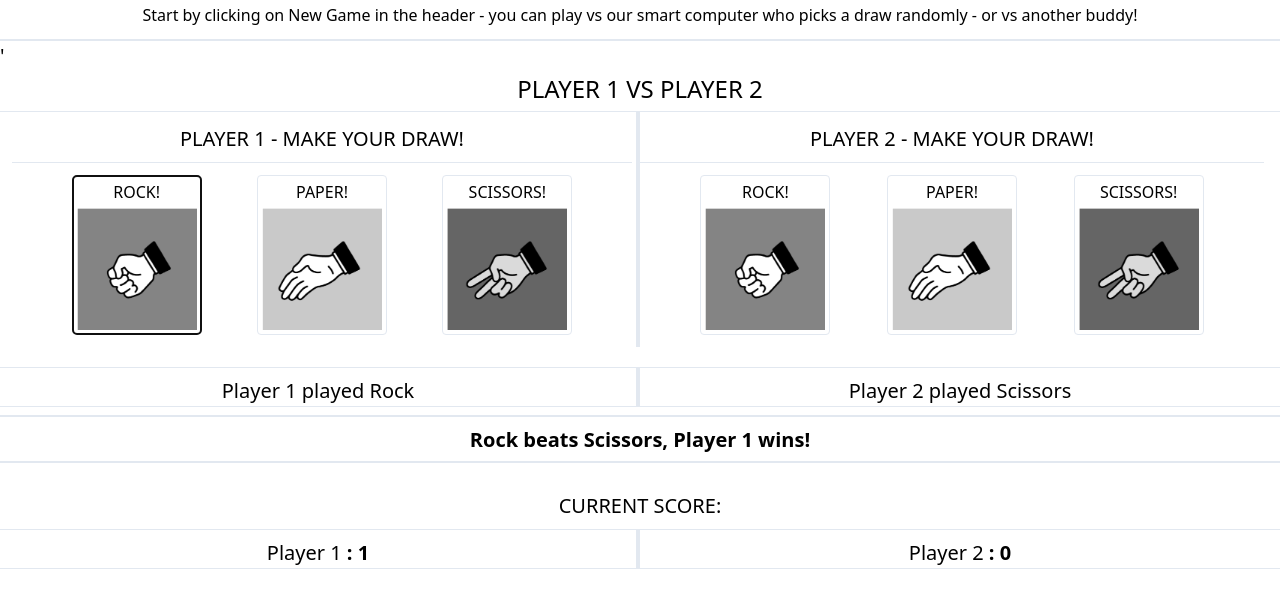
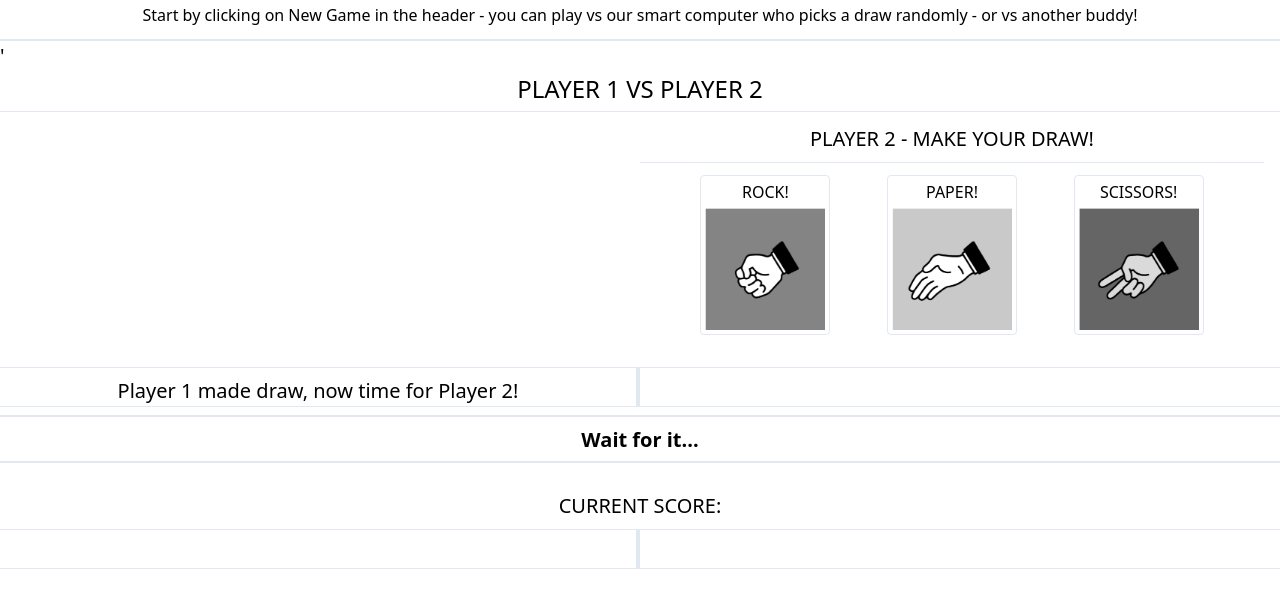
Before and after one commit to leiter007/rock_paper_scissors, a website: page src/twoplayers.html in a window 1280 px wide. Both pictures are taken after a click on the button "ROCK!". Shown: the part 130-738 px from the top of the page. Drawn offline with nearby package versions, Linux system fonts and the light colour scheme.

Commit message:
adds array for storing Player 1 draw, and changes function for player1 button Rock and player 2 button Paper to test calculations, and seem to work

```diff
--- a/src/js/round_2P.js
+++ b/src/js/round_2P.js
@@ -3,7 +3,6 @@ class Round_2P {
         this.draw = {}
     }
 
-    // Change names and win messages if Player 2 is not computer
     player1_Name() {
        return "Player 1"
     }
@@ -19,20 +18,17 @@ class Round_2P {
         return `${player2} wins!`
     }
 
-    setDraws (draw1) {
+    setDraws (draw1, draw2) {
         this.draw.player1 = this.player1_Draw(draw1)
-        this.draw.player2 = this.player2_Draw()
+        this.draw.player2 = this.player2_Draw(draw2)
     }
 
     player1_Draw(draw1) {
         return(draw1)
     }
 
-    // Change here if Player 2 is not computer
-    player2_Draw() {
-        let options = ["Rock", "Paper", "Scissors","Rock", "Paper", "Scissors"]
-        let random = options[Math.floor(Math.random()*6)]
-        return random
+    player2_Draw(draw2) {
+       return(draw2)
     }
 
     calculateDraw() {
--- a/src/twoplayers.html
+++ b/src/twoplayers.html
@@ -108,11 +108,14 @@
 
 //HTML ELEMENTS
 const newGameBtn = document.getElementById("new_one_vs_one_game")
-// const player1Space = document.getElementById("player1_space")
-// const player2Space = document.getElementById("player2_space")
+const player1Space = document.getElementById("player1_space")
+const player2Space = document.getElementById("player2_space")
 const rockBtn = document.getElementById("rock-btn")
 const paperBtn = document.getElementById("paper-btn")
 const scissorsBtn = document.getElementById("scissors-btn")
+const rockBtn_2 = document.getElementById("rock-btn-2")
+const paperBtn_2 = document.getElementById("paper-btn-2")
+const scissorsBtn_2 = document.getElementById("scissors-btn-2")
 const disp_result = document.getElementById("display_result")
 const disp_player1name = document.getElementById("player1_name")
 const disp_player2name = document.getElementById("player2_name")
@@ -126,15 +129,25 @@ const round = new Round_2P
 const player1Name = round.player1_Name()
 const player2Name = round.player2_Name()
 const storage = window.sessionStorage
+const roundArray = []
 
 //GLOBAL FUNCTIONS
 
-        // const hidePlayer1 = () => {
+        const hidePlayer1 = () => {
+            player1Space.style.visibility = "hidden"
+        }
+        const hidePlayer2 = () => {
+            player2Space.style.visibility = "hidden"
+        }
+        const showPlayer1 = () => {
+            player1Space.style.visibility = "visible"
+        }
+        const showPlayer2 = () => {
+            player2Space.style.visibility = "visible"
+        }
 
-        // }
         const clearStorage = () => {
             storage.clear()
-            window.location.reload(true)
         }
 
         const showScore = () => {
@@ -185,18 +198,33 @@ const storage = window.sessionStorage
 
     //WHEN RENDERING THE PAGE
     document.addEventListener('DOMContentLoaded', () => {
+        clearStorage()
+        hidePlayer2()
 
         rockBtn.addEventListener("click", () => {
             event.preventDefault();
-            let draw1 = "Rock"
-            round.setDraws(draw1)
+            roundArray.push("Rock")
+            disp_player1message.innerHTML = `${player1Name} made draw, now time for Player 2!`
+            disp_result.innerHTML ="Wait for it..."
+            hidePlayer1()
+            showPlayer2()
+        })
+
+        paperBtn_2.addEventListener("click", () => {
+            event.preventDefault();
+            let draw2 = "Paper"
+            let draw1 = roundArray[0]
+            round.setDraws(draw1, draw2)
 
             disp_player1message.innerHTML = `${player1Name} played ${round.draw.player1}`
             disp_player2message.innerHTML = `${player2Name} played ${round.draw.player2}`
             disp_result.innerHTML = `${round.calculateDraw()}`
             setScore()
             showScore()
+            showPlayer1()
+            hidePlayer2()
         })
+
 
         paperBtn.addEventListener("click", () => {
             event.preventDefault();
@@ -221,12 +249,15 @@ const storage = window.sessionStorage
             setScore()
             showScore()
         })
+    })
 
         newGameBtn.addEventListener("click", () => {
             event.preventDefault();
             clearStorage()
+            hidePlayer2()
+            document.location.reload()
         })
-    })
+
 
 </script>
 
```
